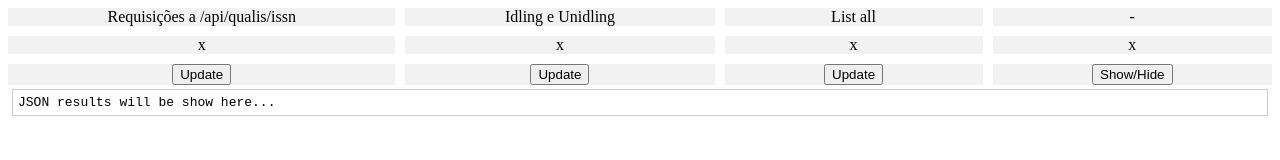
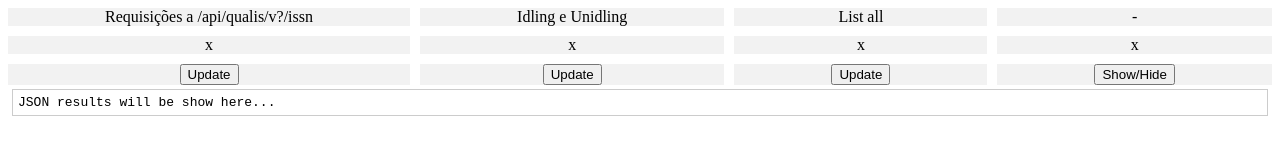
Before and after one commit to andreluizfrancabatista/apipapertrail, a plain HTML site: page index.html in a window 1280 px wide. Drawn offline with Linux system fonts and the light colour scheme.

Commit message:
Fixing the query /api/qualis/v

```diff
--- a/estilos.css
+++ b/estilos.css
@@ -31,7 +31,6 @@ pre {
   background-color: #f2f2f2;
 }
 .update{
-  cursor: pointer;
   color: #000fff;
 }
 .show-json{
--- a/index.html
+++ b/index.html
@@ -11,7 +11,7 @@
 
 <body>
   <div id="container">
-      <div class="column opt1 titulo">Requisições a /api/qualis/issn</div>
+      <div class="column opt1 titulo">Requisições a /api/qualis/v?/issn</div>
       <div class="column opt2 titulo">Idling e Unidling</div>
       <div class="column opt3 titulo">List all</div>
       <div class="column opt4 titulo">-</div>
--- a/scripts.js
+++ b/scripts.js
@@ -30,7 +30,7 @@ function syntaxHighlight(json) {
 let apitoken = "TUl0cJPncryqbq7f66j";
 const url = "https://papertrailapp.com/api/v1/systems.json";
 const src = "https://papertrailapp.com/api/v1/events/search.json";
-var query1 = "?q=%22%2Fapi%2Fqualis%2Fissn%22"; //consultas a api até o limite de 1000
+var query1 = "?q=%22%2Fapi%2Fqualis%2Fv%22"; //consultas a api até o limite de 1000
 var query2 = "?q=Idling%20OR%20Unidling"; //todos os sleeping idling and unidling
 var query3 = "?limit=10000"; //tudo até o limite de 10000
 
```
